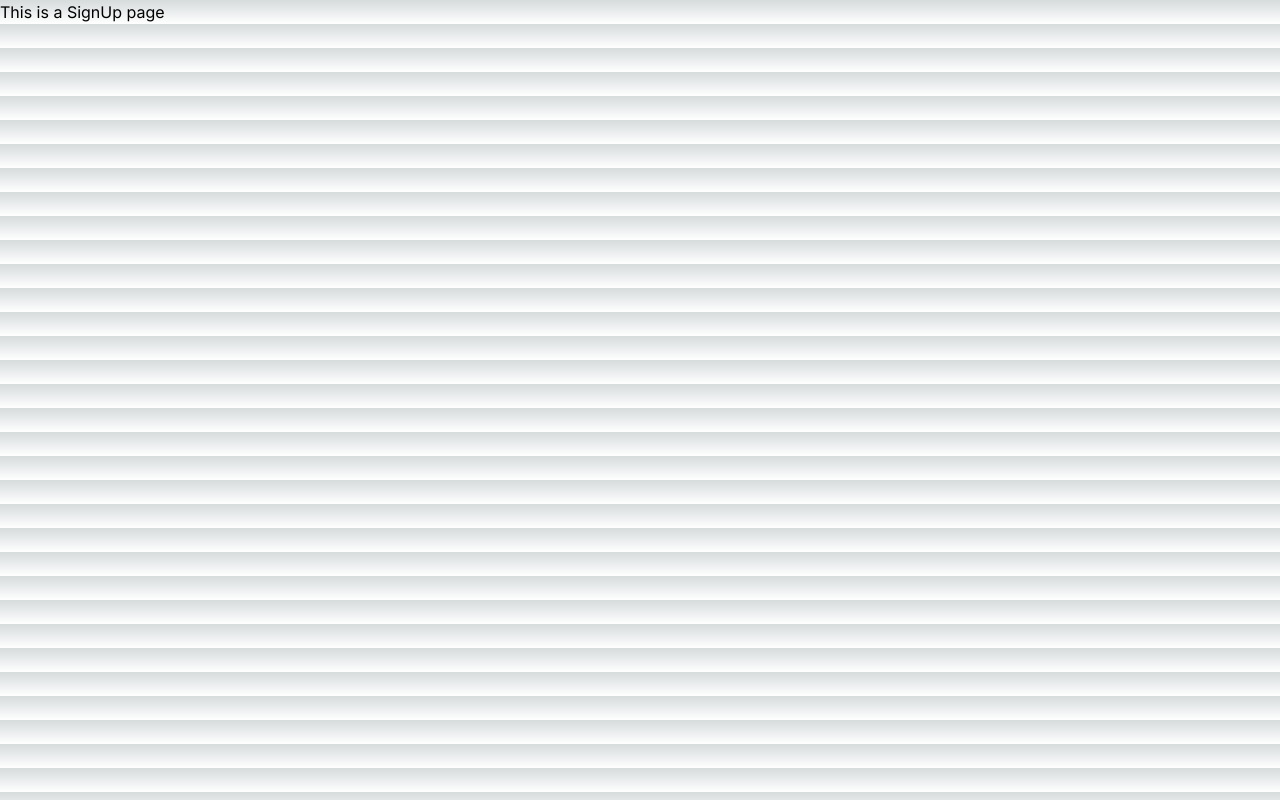
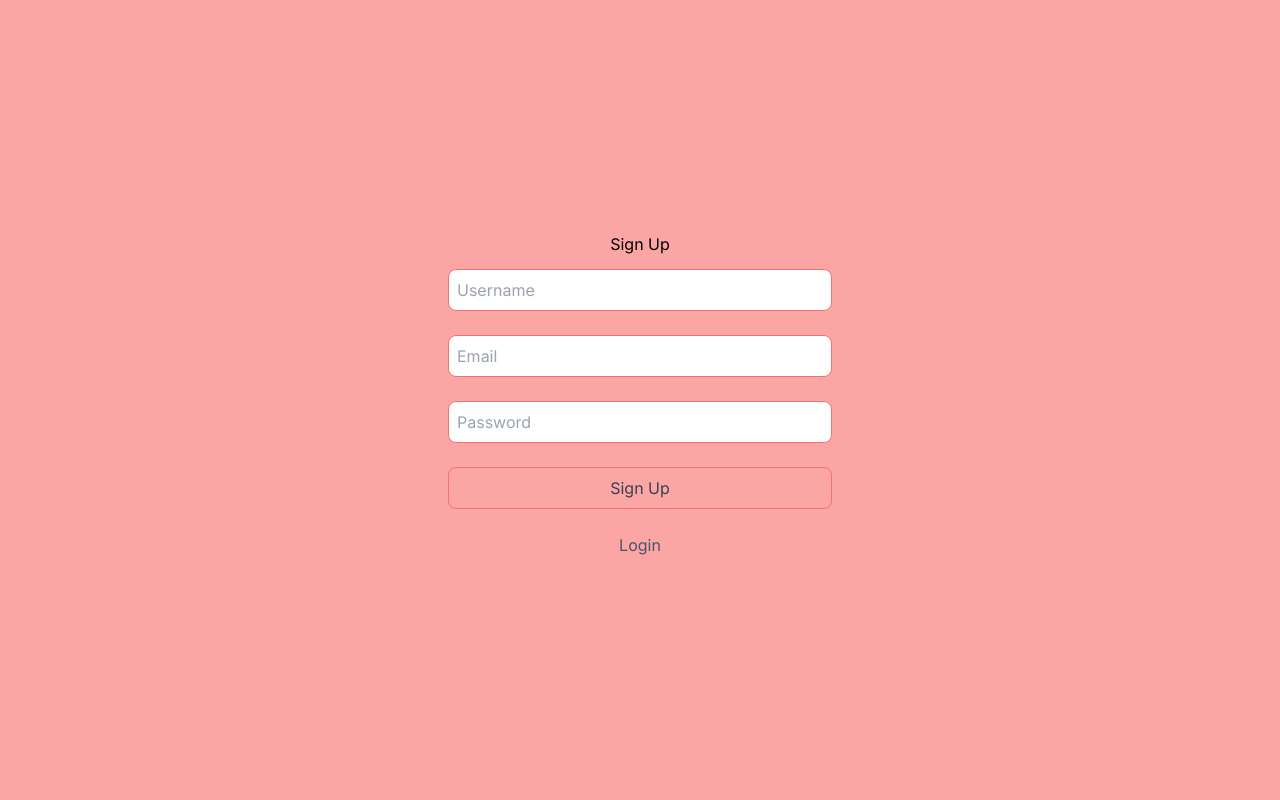
Before and after one commit to thisissushant/auth-app, a Next.js app: page /signup in a window 1280 px wide. Built offline with nearby package versions, Linux system fonts and the light colour scheme.

Commit message:
Update login and signup pages with new UI and functionality.

```diff
--- a/src/app/login/page.tsx
+++ b/src/app/login/page.tsx
@@ -1,7 +1,49 @@
-export default function LoginPage() {
+"use client";
+import Link from "next/link";
+import React from "react";
+import { useRouter } from "next/navigation";
+import axios from "axios";
+export default function Login() {
+  const [user, setUser] = React.useState({
+    email: "",
+    password: "",
+  });
+  const onLogin = async () => {};
   return (
-    <div>
-      <h1>Login Page by Sushnat</h1>
+    <div className="flex flex-col items-center justify-center h-screen bg-red-300">
+      <h1 className="text-black-900">Login</h1>
+      <hr />
+      <label htmlFor="name" className="sr-only ">
+        email
+      </label>
+      <input
+        className=" p-2 m-3 grid w-full max-w-sm items-center gap-1.5 border border-red-400 rounded-lg"
+        id="email"
+        type="text"
+        value={user.email}
+        onChange={(e) => setUser({ ...user, email: e.target.value })}
+        placeholder="Email"
+      />
+      <label htmlFor="name" className="sr-only ">
+        password
+      </label>
+      <input
+        className="p-2 m-3 grid w-full max-w-sm items-center gap-1.5 border border-red-400 rounded-lg"
+        id="password"
+        type="text"
+        value={user.password}
+        onChange={(e) => setUser({ ...user, password: e.target.value })}
+        placeholder="Password"
+      />
+      <button
+        onClick={onLogin}
+        className="p-2 m-3 grid w-full max-w-sm items-center gap-1.5 border border-red-400 rounded-lg text-gray-700 hover:bg-red-400"
+      >
+        Login
+      </button>
+      <Link href="/signup" className="m-3 text-gray-600 hover:underline">
+        Sign Up
+      </Link>
     </div>
   );
 }
--- /dev/null
+++ b/src/app/profile/[id]/page.tsx
@@ -0,0 +1,7 @@
+export default function UserProfile({ params }: any) {
+  return (
+    <div className="flex flex-col items-center justify-center h-screen bg-red-300">
+      <h1>User Profile</h1>
+    </div>
+  );
+}
--- /dev/null
+++ b/src/app/profile/page.tsx
@@ -0,0 +1,7 @@
+export default function Profile() {
+  return (
+    <div className="flex flex-col items-center justify-center h-screen bg-red-300">
+      <h1>Profile</h1>
+    </div>
+  );
+}
--- a/src/app/signup/page.tsx
+++ b/src/app/signup/page.tsx
@@ -1,7 +1,61 @@
+"use client";
+import Link from "next/link";
+import React from "react";
+import { useRouter } from "next/navigation";
+import axios from "axios";
 export default function SignUp() {
+  const [user, setUser] = React.useState({
+    username: "",
+    email: "",
+    password: "",
+  });
+  const onSignup = async () => {};
   return (
-    <div>
-      <h1>This is a SignUp page</h1>
+    <div className="flex flex-col items-center justify-center h-screen bg-red-300">
+      <h1 className="text-black-900">Sign Up</h1>
+      <hr />
+      <label htmlFor="name" className="sr-only ">
+        username
+      </label>
+      <input
+        className="p-2 m-3 grid w-full max-w-sm items-center gap-1.5 border border-red-400 rounded-lg"
+        id="username"
+        type="text"
+        value={user.username}
+        onChange={(e) => setUser({ ...user, username: e.target.value })}
+        placeholder="Username"
+      />
+      <label htmlFor="name" className="sr-only ">
+        email
+      </label>
+      <input
+        className=" p-2 m-3 grid w-full max-w-sm items-center gap-1.5 border border-red-400 rounded-lg"
+        id="email"
+        type="text"
+        value={user.email}
+        onChange={(e) => setUser({ ...user, email: e.target.value })}
+        placeholder="Email"
+      />
+      <label htmlFor="name" className="sr-only ">
+        password
+      </label>
+      <input
+        className="p-2 m-3 grid w-full max-w-sm items-center gap-1.5 border border-red-400 rounded-lg"
+        id="password"
+        type="text"
+        value={user.password}
+        onChange={(e) => setUser({ ...user, password: e.target.value })}
+        placeholder="Password"
+      />
+      <button
+        onClick={onSignup}
+        className="p-2 m-3 grid w-full max-w-sm items-center gap-1.5 border border-red-400 rounded-lg text-gray-700 hover:bg-red-400"
+      >
+        Sign Up
+      </button>
+      <Link href="/login" className="m-3 text-gray-600 hover:underline">
+        Login
+      </Link>
     </div>
   );
 }
```
